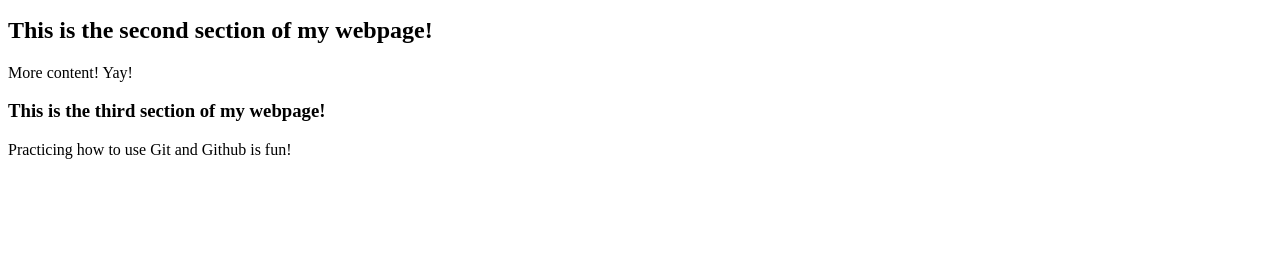
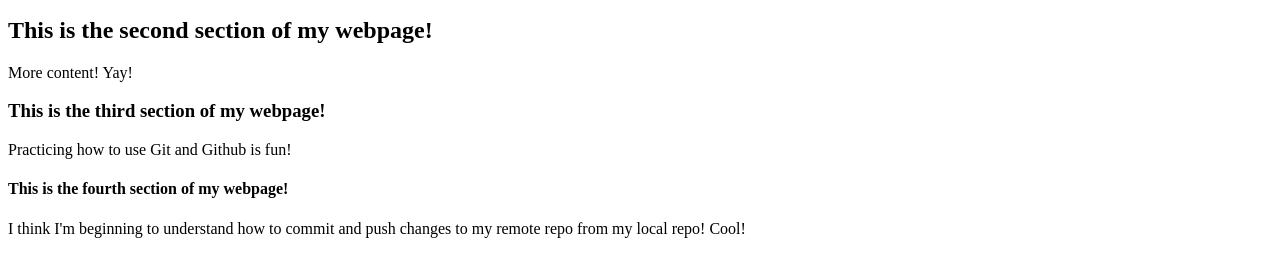
Before and after one commit to sharpree89/basic_repo, a plain HTML site: page index.html in a window 1280 px wide. Shown: the part 119-396 px from the top of the page. Drawn offline with Linux system fonts and the light colour scheme.

Commit message:
added h4 to html

```diff
--- a/index.html
+++ b/index.html
@@ -15,5 +15,7 @@
 	<p>More content! Yay!</p>
 	<h3>This is the third section of my webpage!</h3>
 	<p>Practicing how to use Git and Github is fun!</p>
+	<h4>This is the fourth section of my webpage!</h4>
+	<p>I think I'm beginning to understand how to commit and push changes to my remote repo from my local repo! Cool!</p>
 </body>
 </html>
```
